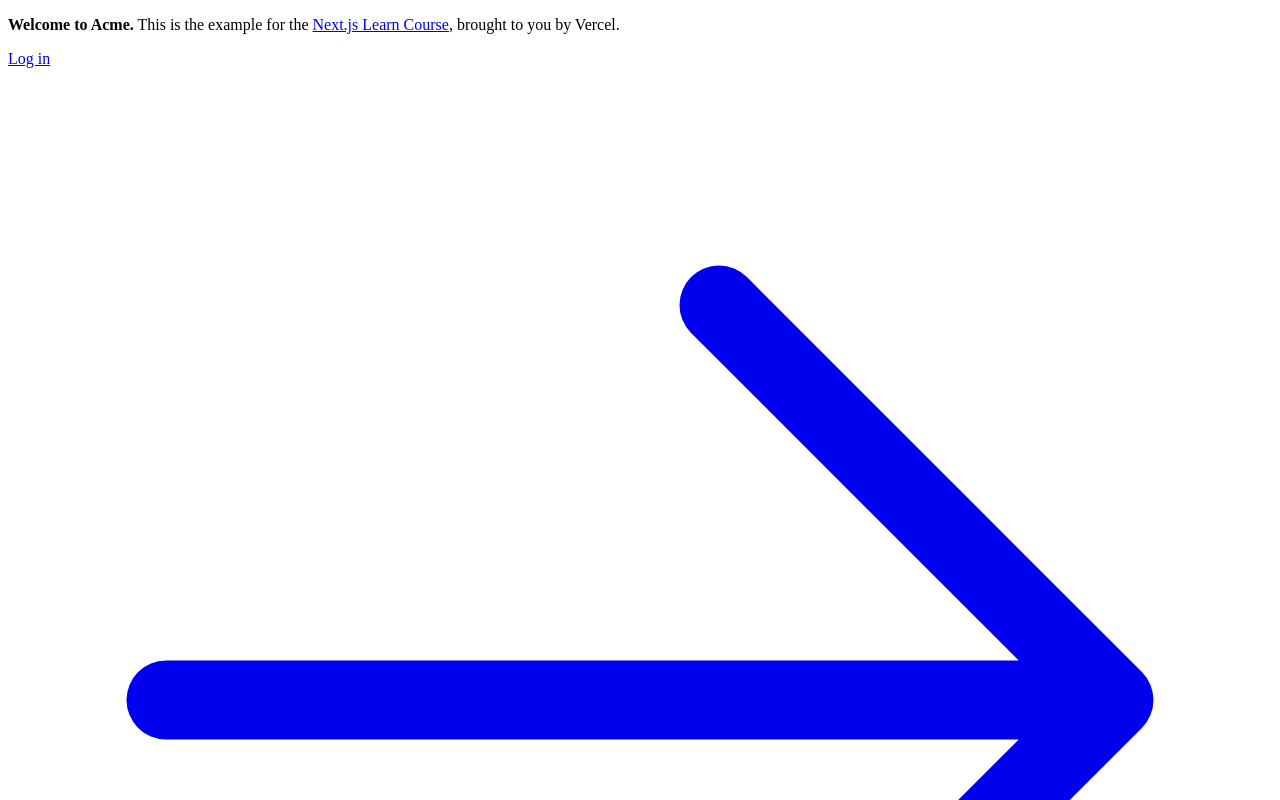
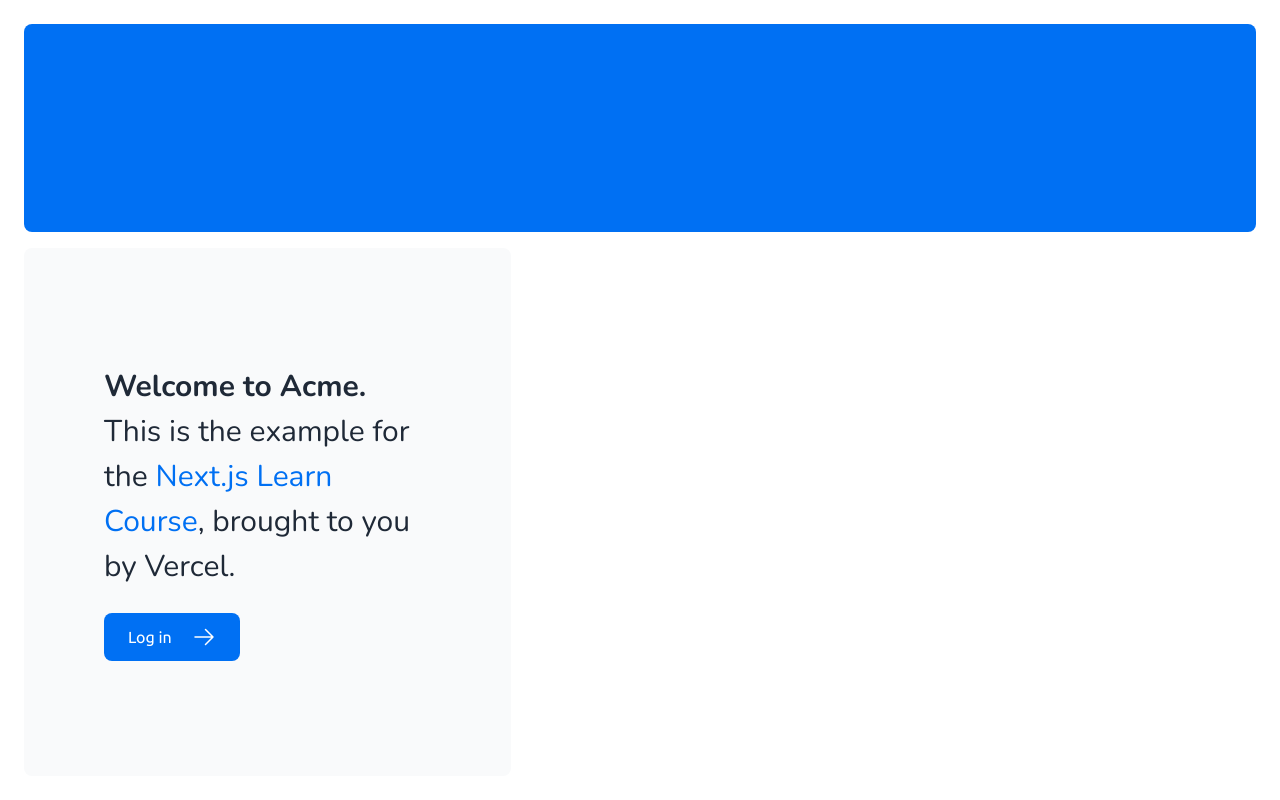
Before and after one commit to diegoMtzE/nextjs-dashboard, a Next.js app: page / in a window 1280 px wide. Shown: the top 800 px of the page. Built offline with nearby package versions, Linux system fonts and the light colour scheme.

Commit message:
se agregaron los estilos globales y se implementaron las fuentes

```diff
--- a/app/layout.tsx
+++ b/app/layout.tsx
@@ -1,10 +1,13 @@
+import "./ui/global.css"
+import {nunito} from "./ui/font"
+
 export default function RootLayout({
   children,
 }: {
   children: React.ReactNode;
 }) {
   return (
-    <html lang="en">
+    <html lang="en" className={`${nunito.className} antialiased`}>
       <body>{children}</body>
     </html>
   );
--- a/app/page.tsx
+++ b/app/page.tsx
@@ -1,12 +1,14 @@
 import AcmeLogo from '@/app/ui/acme-logo';
 import { ArrowRightIcon } from '@heroicons/react/24/outline';
 import Link from 'next/link';
+import { ubuntu } from './ui/font';
 
 export default function Page() {
   return (
     <main className="flex min-h-screen flex-col p-6">
       <div className="flex h-20 shrink-0 items-end rounded-lg bg-blue-500 p-4 md:h-52">
         {/* <AcmeLogo /> */}
+
       </div>
       <div className="mt-4 flex grow flex-col gap-4 md:flex-row">
         <div className="flex flex-col justify-center gap-6 rounded-lg bg-gray-50 px-6 py-10 md:w-2/5 md:px-20">
@@ -21,7 +23,7 @@ export default function Page() {
             href="/login"
             className="flex items-center gap-5 self-start rounded-lg bg-blue-500 px-6 py-3 text-sm font-medium text-white transition-colors hover:bg-blue-400 md:text-base"
           >
-            <span>Log in</span> <ArrowRightIcon className="w-5 md:w-6" />
+            <span className={`${ubuntu.className} antialiased `}>Log in</span> <ArrowRightIcon className="w-5 md:w-6" />
           </Link>
         </div>
         <div className="flex items-center justify-center p-6 md:w-3/5 md:px-28 md:py-12">
--- /dev/null
+++ b/app/ui/font.tsx
@@ -0,0 +1,8 @@
+import { Ubuntu, Nunito} from 'next/font/google'
+
+export const nunito=Nunito({subsets:["latin"]})
+
+export const ubuntu=Ubuntu({
+    subsets: ["latin"],
+    weight: '400'
+})
```
